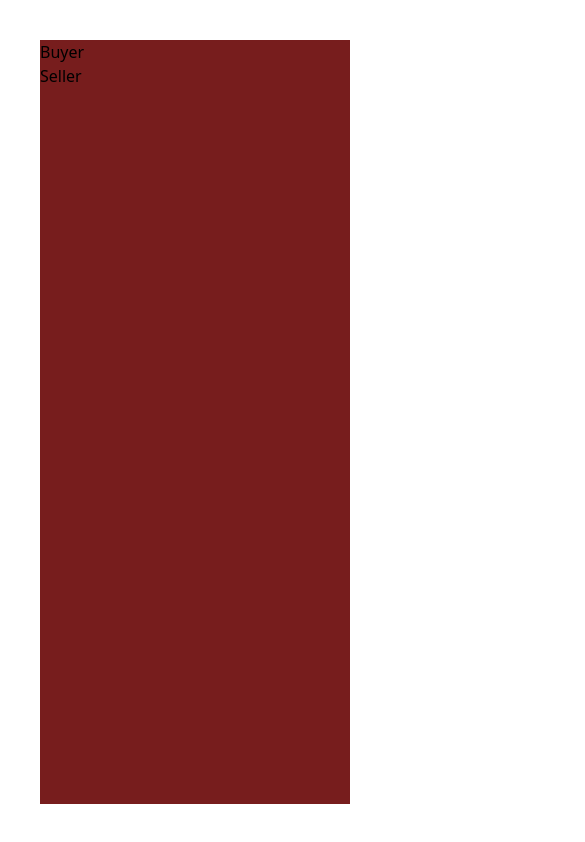
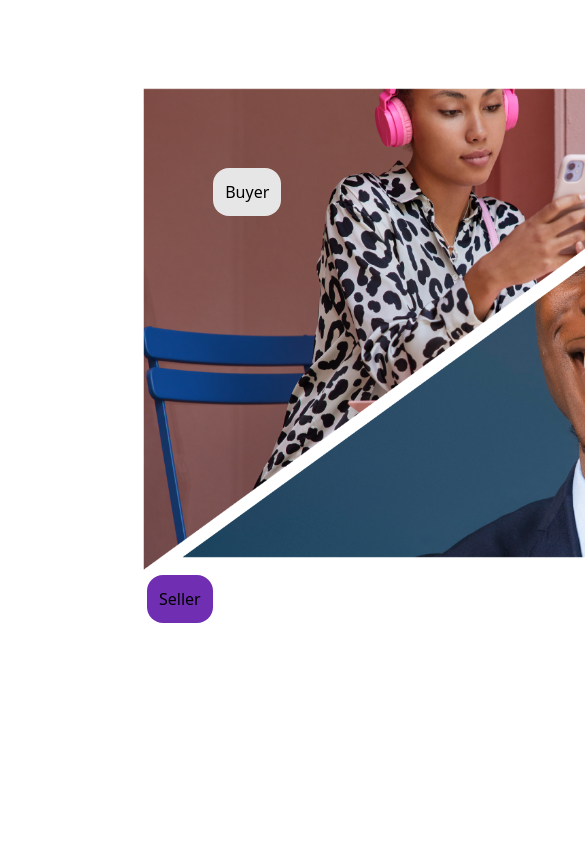
Before and after one commit to O-GDev/InfinityProductMarket, a React (Vite) app: page /buyerorseller in a window 390 px wide. Shown: the top 842 px of the page, 585 px wide, since content can reach past the window. Built offline with nearby package versions, Linux system fonts and the light colour scheme.

Commit message:
responsive

```diff
--- a/src/App.css
+++ b/src/App.css
@@ -3,6 +3,40 @@
   margin: 0 auto;
   padding: 2rem;
   text-align: center;
+}
+
+.container{
+  background-color: red;
+  height: 100vh;
+  width: 100vh;
+  display: flex;
+  align-items: center;
+  justify-content: center;
+}
+
+.triangle1{
+  /* background-color: white; */
+  position: absolute;
+  height: 0;
+  width: 0;
+  border-bottom: 535px solid red;
+  border-left: 735px solid blue;
+  border-image: url("/assets/buyer.png");
+  margin: 10px;
+}
+.triangle2{
+  background-color: none;
+  position: absolute;
+  height: 0;
+  width: 0;
+  border-bottom: 550px solid red;
+  border-left: 750px solid blue;
+  border-image: url("/assets/seller.png");
+  margin-top: 20px;
+  margin-left: 10px;
+
+   /* 27 / 36px 28px 18px 8px / 18px 14px 9px 4px */
+  /* round; */
 }
 
 @media screen and (max-width: 600px) {
--- a/src/index.css
+++ b/src/index.css
@@ -15,8 +15,80 @@
         opacity: 0.8;
     }
 }
-.backdrop-filter{
-    backdrop-filter: blur(5px);
+#box {
+  position: relative;
+  background-image: url("/assets/seller.png");
+  /* background-color: blue; */
+  width: 85%;
+  box-sizing: border-box;
+  border: solid transparent;
+  /* border-width: 40vh 80vh; */
+  /* border-top-color: blue;
+  border-right-color: blue; */
+}
+
+#box1 {
+    position: absolute;
+    background-image: url("/assets/buyer.png");
+    /* background-color: red; */
+    width:70%;
+    /* height: ; */
+    box-sizing: border-box;
+    border: solid transparent;
+    /* border-width: 40vh 80vh; */
+    /* border-top-color: blue;
+    border-right-color: blue; */
+  }
+  .rectangle-container {
+    position: relative;
+    width: 100px; /* Set your desired width */
+    height: 50px; /* Set your desired height */
+  }
+
+
+  .rectangle {
+    position: relative;
+    width: 200px; /* Adjust width according to your design */
+    height: 100px; /* Adjust height according to your design */
+  }
+
+  .triangle {
+    position: absolute;
+  }
+
+  /* You may need to adjust positioning and size based on your requirements */
+
+/* #box::after {
+  position: absolute;
+  background-image: url("/assets/buyer.png");
+  content: '';
+  border: solid transparent;
+  border-width: 40vh 80vh;
+  border-bottom-color: red;
+  border-left-color: red;
+  transform: translate(-50%, -49%); */
+  /* Change -40% to -50% if you want the two triangle to stick */
+/* } */
+#zoom{
+    transition: ease-in 0.5s;
+}
+.initial{
+    transform: scale(1.1)
+}
+#zoom:hover{
+    transform: scale(1.3)
+}
+.triangle1{
+  transform: scale(0.9);
+}
+.triangle2{
+  transform: scale(0.8)
+}
+#zooms{
+  transition: ease-in 0.2s;
+}
+#zooms:hover{
+  transform: scale(1.0)
 }
 
 
--- /dev/null
+++ b/src/lilcomponents/Triang.jsx
@@ -0,0 +1,36 @@
+import React from 'react';
+import '../App.css'; // Import CSS for styling
+import { Link } from 'react-router-dom';
+
+// Triangle component
+const Triangle = ({ }) => {
+  return (
+    <div className=''>
+
+    <Link to=''>
+    <div class="triangle1" id="zooms" >
+    </div>
+    </Link>
+    <Link to=''>
+    <div class="triangle2" id="zooms" >
+    </div>
+    </Link>
+
+   <div className=' m-5 absolute bg-transparent' id=''
+   style={{width:'45%',height:'70%'}}
+   >
+   <div className=''>
+    <div className='absolute p-3 rounded-2xl m-24 ' style={{backgroundColor:'#E7E6E6'}}><h4>Buyer</h4></div>
+    </div>
+    <div className='flex self-center justify-end p-10 h-full'>
+    <div className='relative p-3 rounded-2xl self-end mr-10' style={{backgroundColor:'#702EB2',}}><h4>Seller</h4></div>
+    </div>
+   </div>
+
+
+
+    </div>
+  );
+};
+
+export default Triangle;
--- a/src/screens/buyerorsellerpage.jsx
+++ b/src/screens/buyerorsellerpage.jsx
@@ -1,17 +1,30 @@
 import React from 'react'
 import { Button, Uline } from '../lilcomponents/style.styles'
 import { Link } from 'react-router-dom'
+import App from '../lilcomponents/Triang'
+import Triangle from '../lilcomponents/Triang'
 
 export default function Buyerorsellerpage() {
   return (
-    <div className='absolute flex w-full h-full p-10'>
-    <div className='bg-red-900 w-full h-full'>
-    <Link to='/producthome'>
+    <div className=' '>
+    <div className='flex justify-center self-center pt-5 h-full' style={{paddingRight:'60%'}}>
+
+    <div class='bg-red-900' className=''>
+    <Triangle />
+    </div>
+
+
+    {/* <Link to='/producthome'>
       <h2>Buyer</h2>
-      </Link>
-      <Link to='/producthome'>
+      </Link> */}
+      {/* <div className=''>         */}
+      {/* <div className='self-center h-full' id="box"></div>
+      <div className='self-center h-full' id="box1"></div> */}
+      {/* </div> */}
+
+      {/* <Link to='/producthome'>
       <h2>Seller</h2>
-      </Link>
+      </Link> */}
     </div>
 
     </div>
--- a/src/screens/choosesociety.jsx
+++ b/src/screens/choosesociety.jsx
@@ -9,7 +9,7 @@ export default function Choosesociety() {
     <h2 className='py-2 font-bold text-lg'>IMP is a Societal Platform with two communities.</h2>
     <h4 className='text-lg'>Select the community you which to thrive in.</h4>
     </div>
-    <div className='relative flex-col h-full px-12'>
+    <div className='relative flex-col justify-center h-full px-12'>
       <h3 className='text-black font-primary font-bold'>THE MARKETS</h3>
       <Uline color='#702EB2' />
       </div>
--- a/src/screens/landingpage.jsx
+++ b/src/screens/landingpage.jsx
@@ -26,7 +26,7 @@ export class Landingpage extends Component {
             <Button><span className='font-bold' style={{backgroundColor:'transparent',padding:'10px',borderColor:'#702EB2',borderWidth:1,color:'#702EB2'}}>Let's Deal</span></Button>
           </div>
         </div>
-        <div className='md:columns-2 rounded-xl my-10 mt-10 bg-green-900 p-5' style={{backgroundColor:'#D3D3D3'}}>
+        <div className='md:columns-2 rounded-xl my-10 p-5' style={{backgroundColor:'#D3D3D3'}}>
 
        <img src='/assets/medium-shot-woman-posing-studio.jpg' className='rounded-xl' style={{height:'400px',width:'100%'}} />
 
--- a/src/screens/subscriptionoage.jsx
+++ b/src/screens/subscriptionoage.jsx
@@ -17,7 +17,7 @@ business on the right part</p>
           <h3 className='text-center font-bold pt-5'>SUBSCRIPTIONS</h3>
           </div>
           <div className='md:columns-3 gap-1 ' style={{height:'100%'}}>
-          <div className='py-2 ml-2 rounded-3xl shadow-2xl ' style={{backgroundColor:'#B4B4B4',}}>
+          <div id="zoom" className='py-2 ml-2 rounded-3xl shadow-2xl' style={{backgroundColor:'#B4B4B4',}}>
           <h5 className='text-center p-2'>No Plan</h5>
           <h4 className='text-center pt-1 opacity-50' ><s>PAY</s></h4>
           <h6 className='text-center pt-2' style={{fontSize:'50%'}}>FOR START UPS AND SMALL SCALE BUSINESSES </h6>
@@ -37,7 +37,7 @@ business on the right part</p>
           </div>
           </div>
 
-          <div className='py-2 ml-2 rounded-3xl shadow-2xl' style={{backgroundColor:'#DEDEDE',}}>
+          <div id='zoom' class="initial" className='py-2 ml-2 rounded-3xl shadow-2xl' style={{backgroundColor:'#DEDEDE',}}>
           <h5 className='text-center p-2'>A Plan</h5>
           <h4 className='text-center ' style={{lineHeight:1}} ><s className='opacity-50'>12 000</s><br /><h4 className='flex justify-center self-center '> 6500<h6 className='flex self-center ' style={{fontSize:'60%',paddingLeft:0.5}}>Monthly</h6></h4></h4>
           <h6 className='text-center pt-2' style={{fontSize:'50%'}}>MEDIUM SCALE BUSINESSES </h6>
@@ -58,7 +58,7 @@ business on the right part</p>
           </div>
 
 
-          <div className='py-2 ml-2 rounded-3xl shadow-2xl' style={{backgroundColor:'#FFFEFC',}}>
+          <div id='zoom' className='py-2 ml-2 rounded-3xl shadow-2xl' style={{backgroundColor:'#FFFEFC',}}>
           <h5 className='text-center p-2'>Business Plan</h5>
           <h4 className='text-center ' style={{lineHeight:1}} ><s className='opacity-50'>30 000</s><br /><h4 className='flex justify-center self-center '> 12,000<h6 className='flex self-center ' style={{fontSize:'60%',paddingLeft:0.5}}>Monthly</h6></h4></h4>
           <h6 className='text-center pt-2' style={{fontSize:'50%'}}>LARGE SCALE BUSINESS PLANS </h6>
```
Also changed, not shown: public/assets/buyer.png (added), public/assets/seller.png (added), src/screens/productplacehome.jsx (line endings or trailing spaces).
